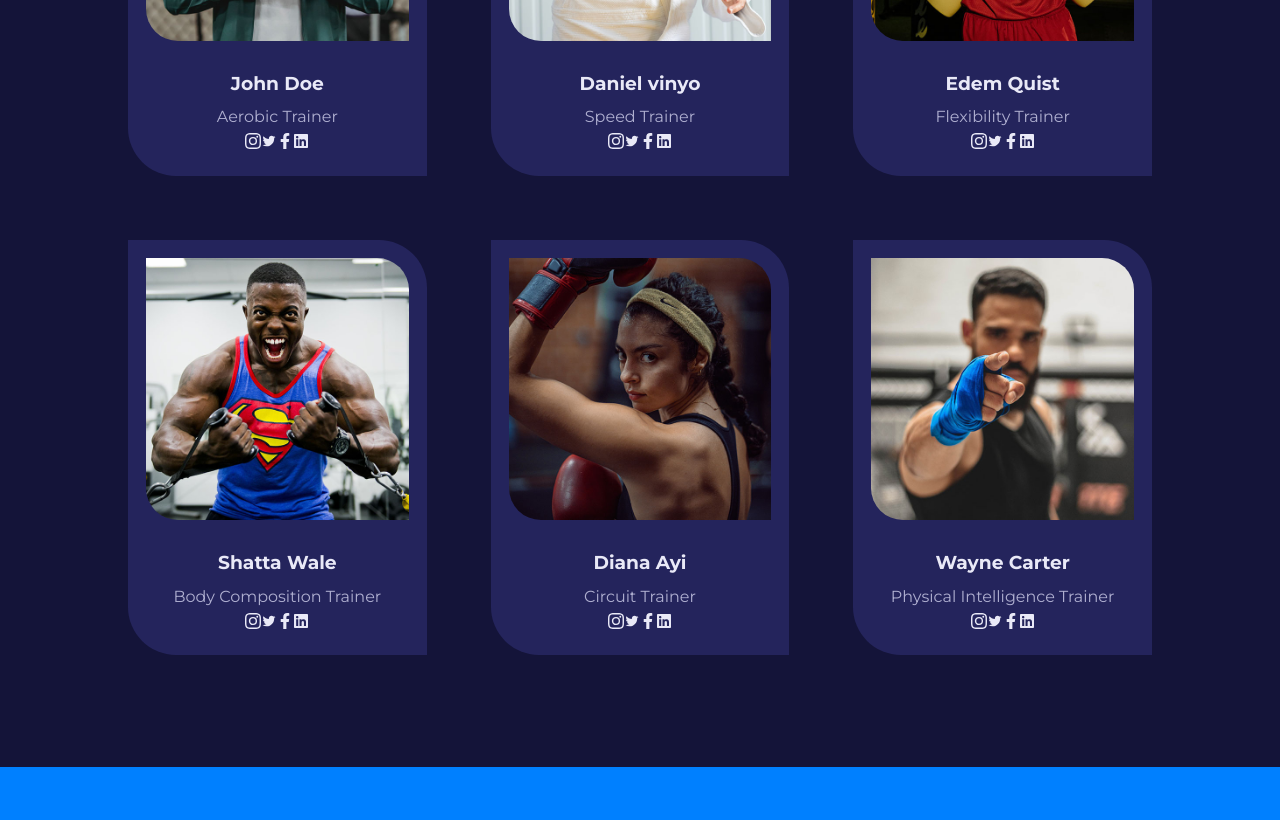
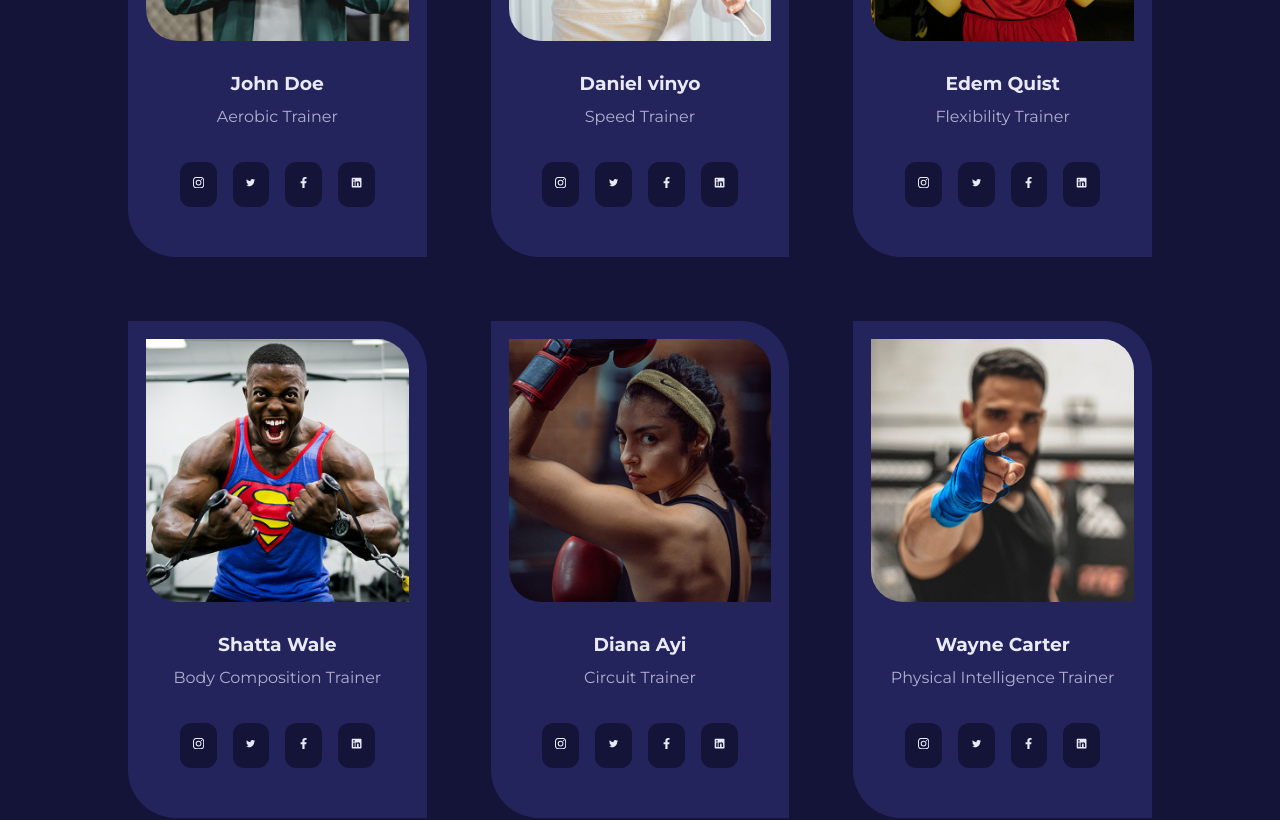
Before and after one commit to erickdc7/react-trainer-website, a React (Create React App) app: page /trainers in a window 1280 px wide. Shown: the part 800-1620 px from the top of the page. Built offline with nearby package versions, Linux system fonts and the light colour scheme; the HTML template or start-up script is replaced by a standard one.

Commit message:
trainer__socials styles added to trainers.css

```diff
--- a/src/pages/trainers/trainers.css
+++ b/src/pages/trainers/trainers.css
@@ -20,3 +20,23 @@
 .trainer p {
   margin-top: 0.5rem;
 }
+
+.trainer__socials {
+  display: flex;
+  gap: 1rem;
+  justify-content: center;
+  align-items: center;
+  margin: 2rem 0;
+}
+
+.trainer__socials a {
+  font-size: 0.7rem;
+  background: var(--color-gray-600);
+  padding: 0.8rem;
+  border-radius: 0.7rem;
+  transition: var(--transition);
+}
+
+.trainer:hover a {
+  background: var(--color-gray-500);
+}
```
